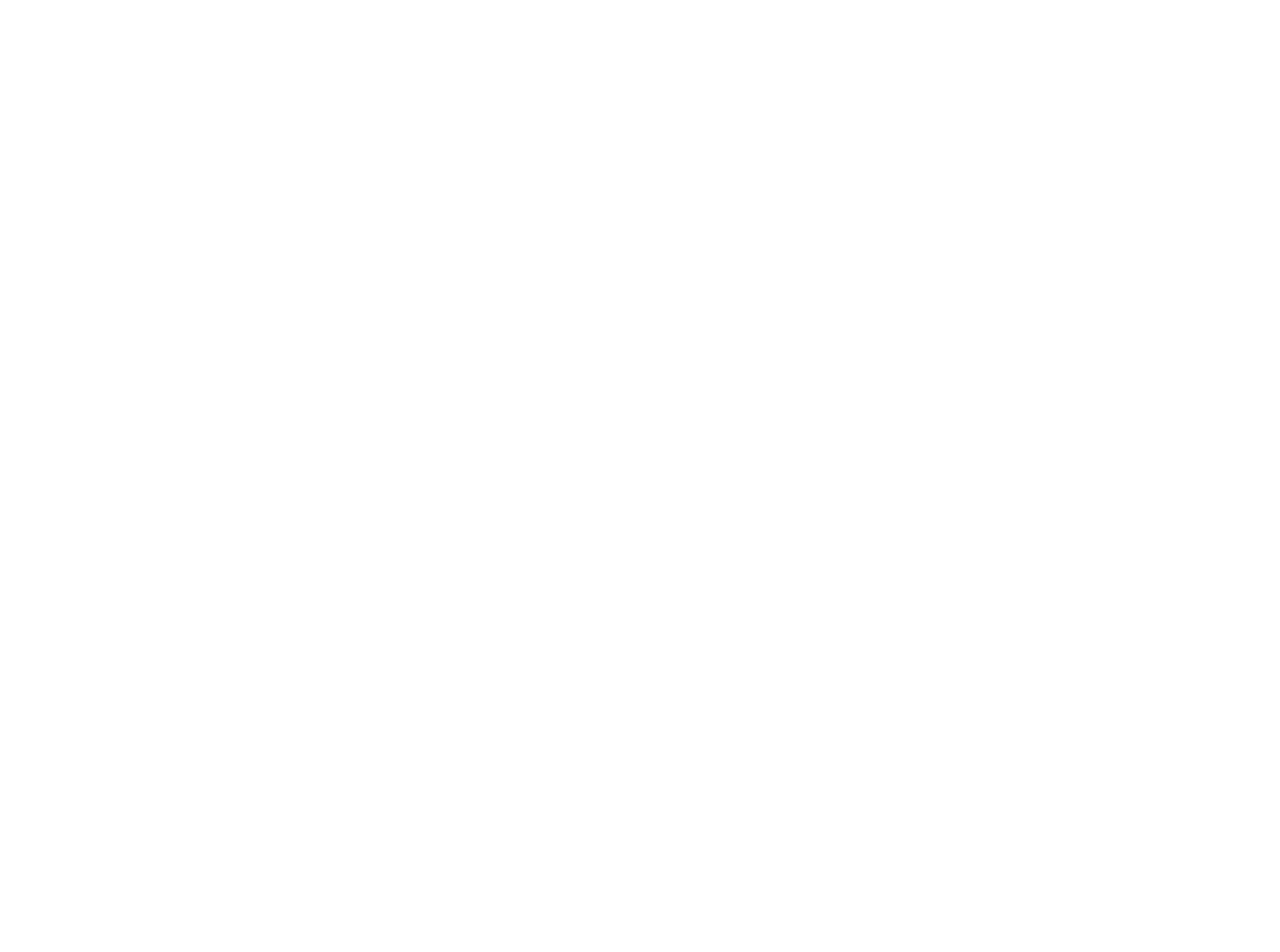
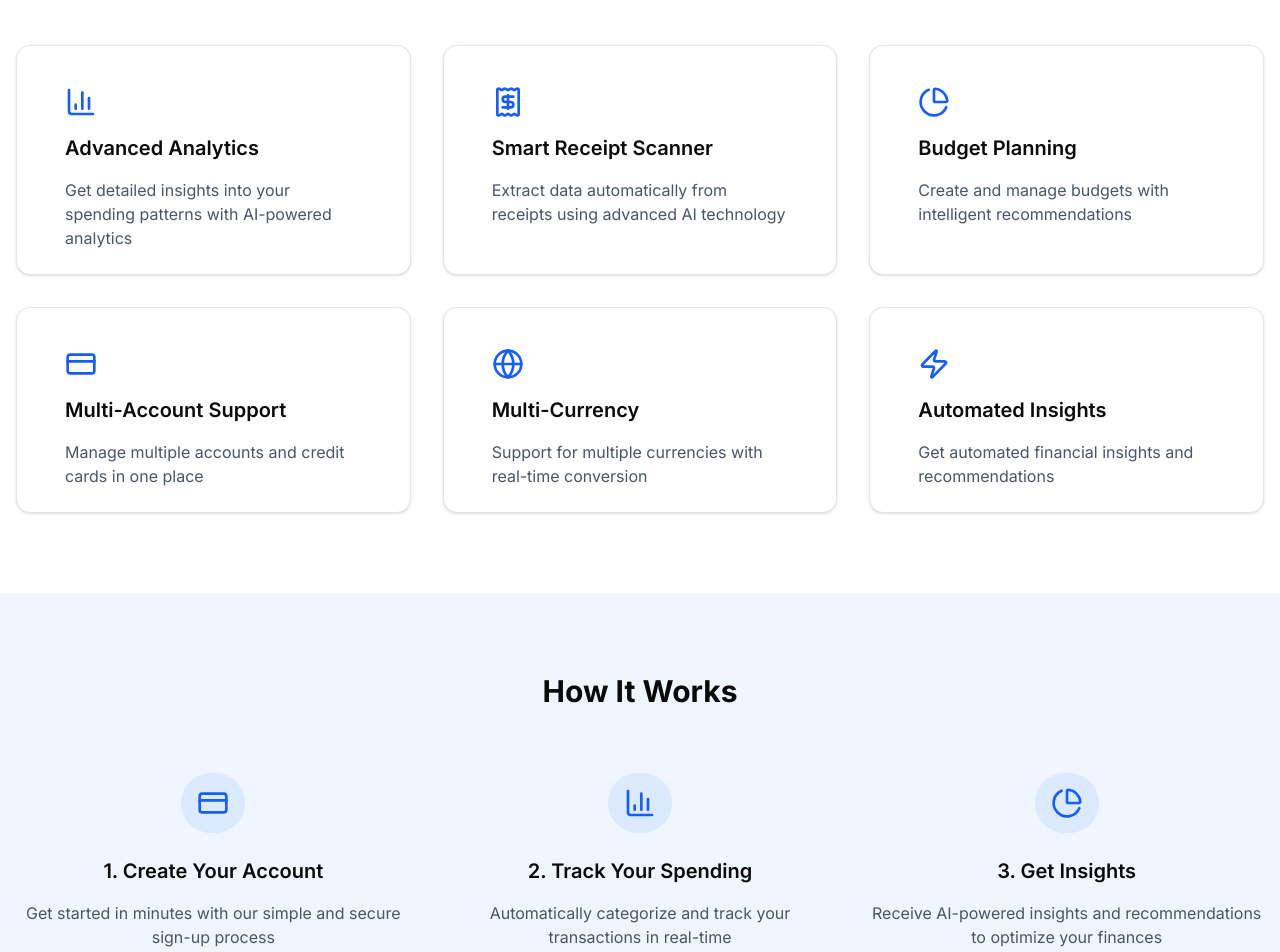
Before and after one commit to Manikesh19/FinTrack, a Next.js app: page / in a window 1280 px wide. Shown: the part 1680-2632 px from the top of the page. Before the commit the page ends 1641 px from the top, so only its background shows below. Built offline with nearby package versions, Linux system fonts and the light colour scheme; no server answers.

Commit message:
Finishing homepage Ui

```diff
--- a/app/page.jsx
+++ b/app/page.jsx
@@ -1,6 +1,9 @@
 import HeroSection from "@/components/herosection";
 import { Button } from "@/components/ui/button";
-import { statsData } from "@/data/landing";
+import { Card, CardContent } from "@/components/ui/card";
+import { featuresData, howItWorksData, statsData, testimonialsData } from "@/data/landing";
+import Image from "next/image";
+import Link from "next/link";
 
 export default function Home() {
   return (
@@ -23,6 +26,102 @@
           </div>
         </div>
       </section>
+
+      <section className="py-20">
+        <div className="container mx-auto px-4">
+          <h2 className="text-3xl font-bold text-center mb-12">
+            Everything you need to manage your finances.
+          </h2>
+          <div className="grid grid-cols-1 md:grid-cols-2 lg:grid-cols-3 gap-8">
+            {featuresData.map((feature, index)=> (
+              <Card key={index} className="p-6">
+                <CardContent className="space-y-4 pt-4">
+                  {feature.icon}
+                  <h3 className="text-xl font-semibold">{feature.title}</h3>
+                  <p className="text-gray-600">{feature.description}</p>
+                </CardContent>
+              </Card>
+            ))}
+          </div>
+        </div>
+      </section>
+
+      <section className="py-20 bg-blue-50">
+        <div className="container mx-auto px-4">
+          <h2 className="text-3xl font-bold text-center mb-16">
+            How It Works
+          </h2>
+          <div className="grid grid-cols-1 md:grid-cols-3 gap-8">
+            {howItWorksData.map((step, index)=> (
+              <div key={index} className="text-center">
+                <div className="w-16 h-15 bg-blue-100 rounded-full flex items-center justify-center mx-auto mb-6">
+                  {step.icon}
+                </div>
+                <h3 className="text-xl font-semibold mb-4">
+                  {step.title}
+                </h3>
+                <p className="text-gray-600">
+                  {step.description}
+                </p>
+              </div>
+            ))}
+          </div>
+        </div>
+      </section>
+
+      <section className="py-20">
+        <div className="container mx-auto px-4">
+          <h2 className="text-3xl font-bold text-center mb-12">
+            What Our Users Say
+          </h2>
+          <div className="grid grid-cols-1 md:grid-cols-3 gap-8">
+            {testimonialsData.map((testimonial, index)=> (
+              <Card key={index} className="p-6">
+                <CardContent className="pt-4">
+                  <div className="flex tems-center mb-4">
+                    <Image
+                    src={testimonial.image}
+                    alt={testimonial.name}
+                    height={40}
+                    width={40}
+                    className="rounded-full"
+                    />
+
+                  <div className="ml-4">
+                    <div className="font-semibold">
+                      {testimonial.name}
+                    </div>
+                    <div className="text-sm text-gray-600">
+                      {testimonial.role}
+                    </div>
+                  </div>
+                  </div>
+                  <p className="text-gray-600">{testimonial.quote}</p>
+                </CardContent>
+              </Card>
+            ))}
+          </div>
+        </div>
+      </section>
+
+      <section className="py-20 bg-blue-600">
+        <div className="container mx-auto px-4 text-center">
+          <h2 className="text-3xl font-bold text-white mb-4">
+            Ready to Take Control of Your Finances?
+          </h2>
+          <p className="text-blue-100 mb-8 max-w-2xl mx-auto">
+            Join thousands of users who are already managing their finances smarter with FinTrack
+          </p>
+          <Link href="/dashboard">
+            <Button
+            size="lg"
+            className="bg-white text-blue-600 hover:bg-blue-50 animate-bounce"
+            >
+              Start Free Trial
+            </Button>
+          </Link>
+        </div>
+      </section>
     </div>
 
   );
--- a/components/herosection.jsx
+++ b/components/herosection.jsx
@@ -34,7 +34,7 @@
                 <p className="text-xl text-gray-600 mb-8 max-w-2xl mx-auto">
                     An AI-powered financial management system that helps you track, analyze, and optimize your spending with realtime insights.
                 </p>
-                <div className="flex justify-center space-x-4">
+                <div className="flex justify-center space-x-4 mb-10">
                     <Link href="/dashboard">
                         <Button size="lg" className="px-8">
                             Get Started
--- a/next.config.mjs
+++ b/next.config.mjs
@@ -1,7 +1,19 @@
+/** @type {import('next').NextConfig} */
+// const nextConfig = {
+//   /* config options here */
+//   reactCompiler: true,
+// };
 /** @type {import('next').NextConfig} */
 const nextConfig = {
-  /* config options here */
-  reactCompiler: true,
+  images: {
+    remotePatterns: [
+      {
+        protocol: "https",
+        hostname: "randomuser.me",
+        pathname: "/api/portraits/**",
+      },
+    ],
+  },
 };
 
 export default nextConfig;
```
